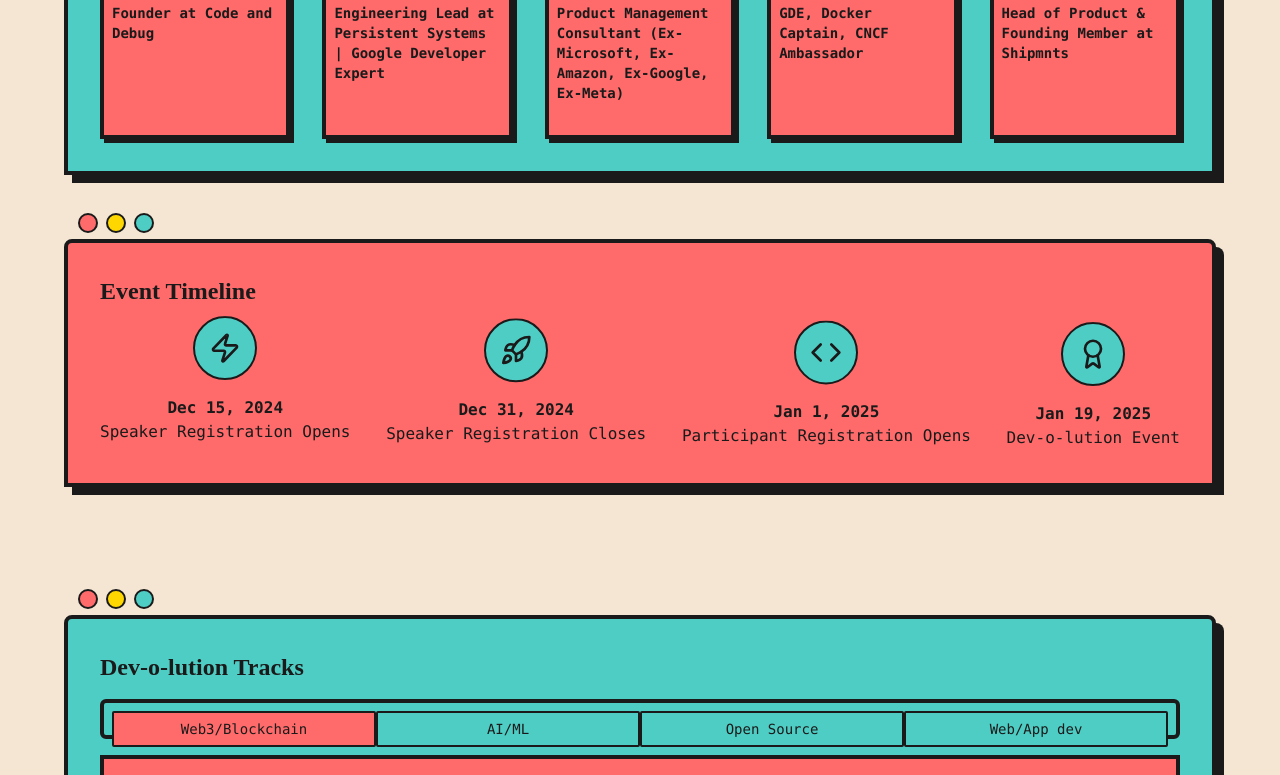
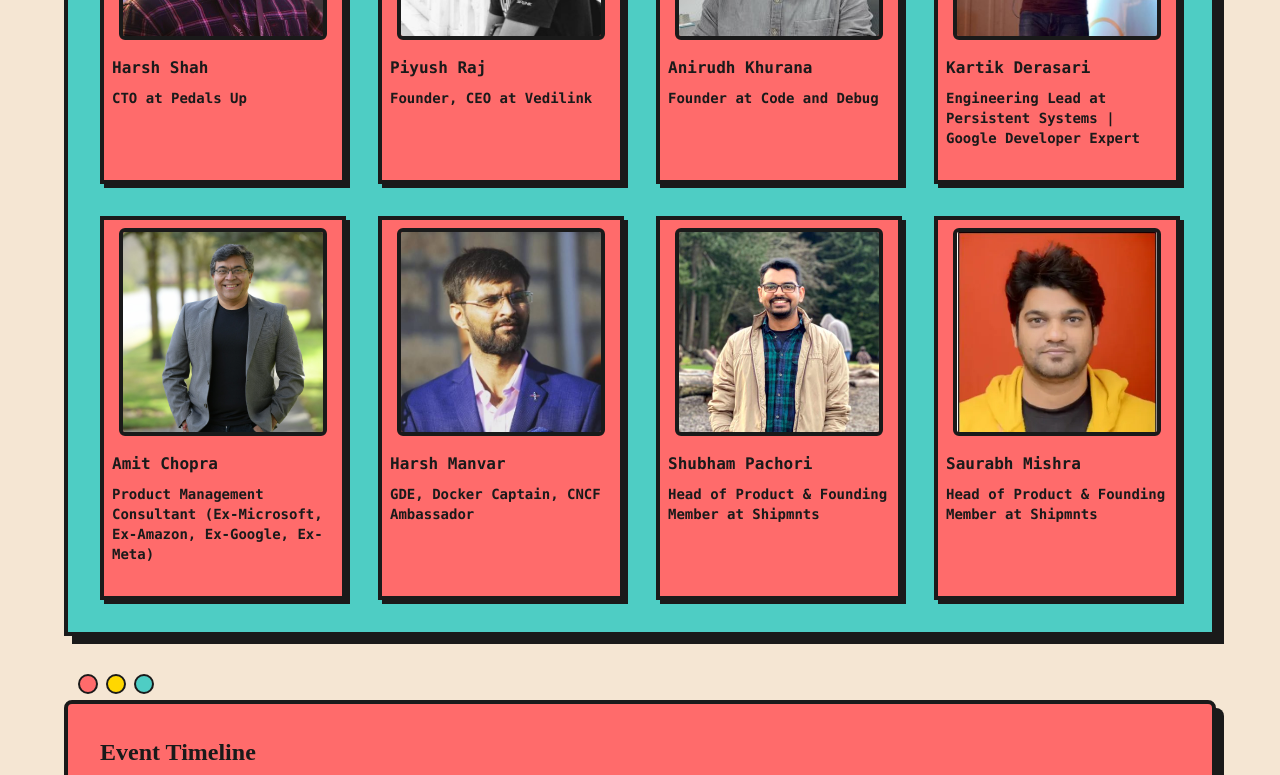
Before and after one commit to gdg-da/devolution, a Next.js app: page / in a window 1280 px wide. Shown: the part 2124-2899 px from the top of the page. Built offline with nearby package versions, Linux system fonts and the light colour scheme; a web font is replaced by a local one.

Commit message:
update(landing): add one speaker and change to cols-4

```diff
--- a/src/components/DevolutionLanding.tsx
+++ b/src/components/DevolutionLanding.tsx
@@ -128,6 +128,11 @@ const speakers: SpeakerProps[] = [
   {
     name: "Shubham Pachori",
     photo: "/ShubhamP.jpg",
+    position: "Head of Product & Founding Member at Shipmnts",
+  },
+  {
+    name: "Saurabh Mishra",
+    photo: "/Saurabh.png",
     position: "Head of Product & Founding Member at Shipmnts",
   },
 ];
@@ -373,7 +378,7 @@ export default function DevolutionLanding() {
           </div>
         </PCWindow2>
         <PCWindow title="Our Speakers" className="mb-16">
-          <div className="grid grid-cols-2 lg:grid-cols-5 gap-8">
+          <div className="grid grid-cols-2 lg:grid-cols-4 gap-8">
             {speakers.map((speaker, index) => (
               <SpeakerCard key={index} {...speaker} />
             ))}
```
